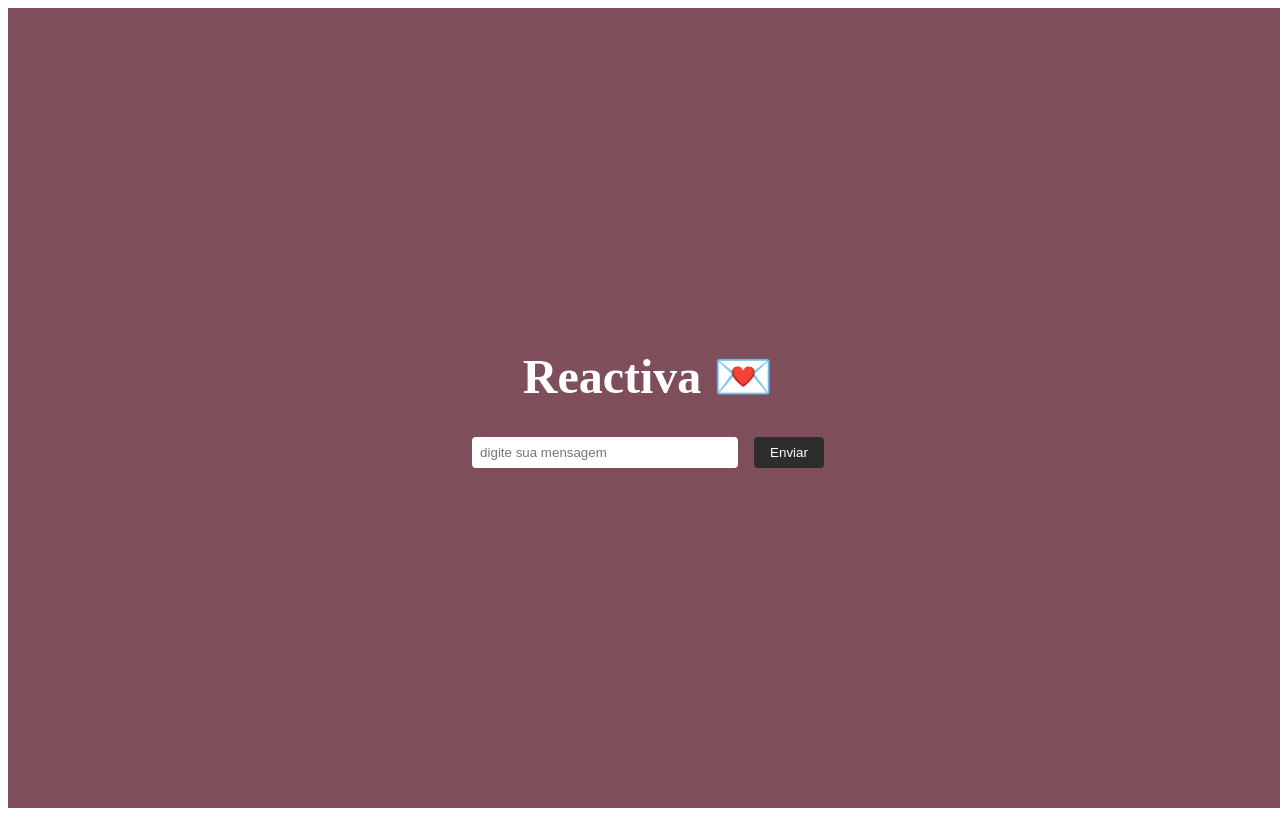
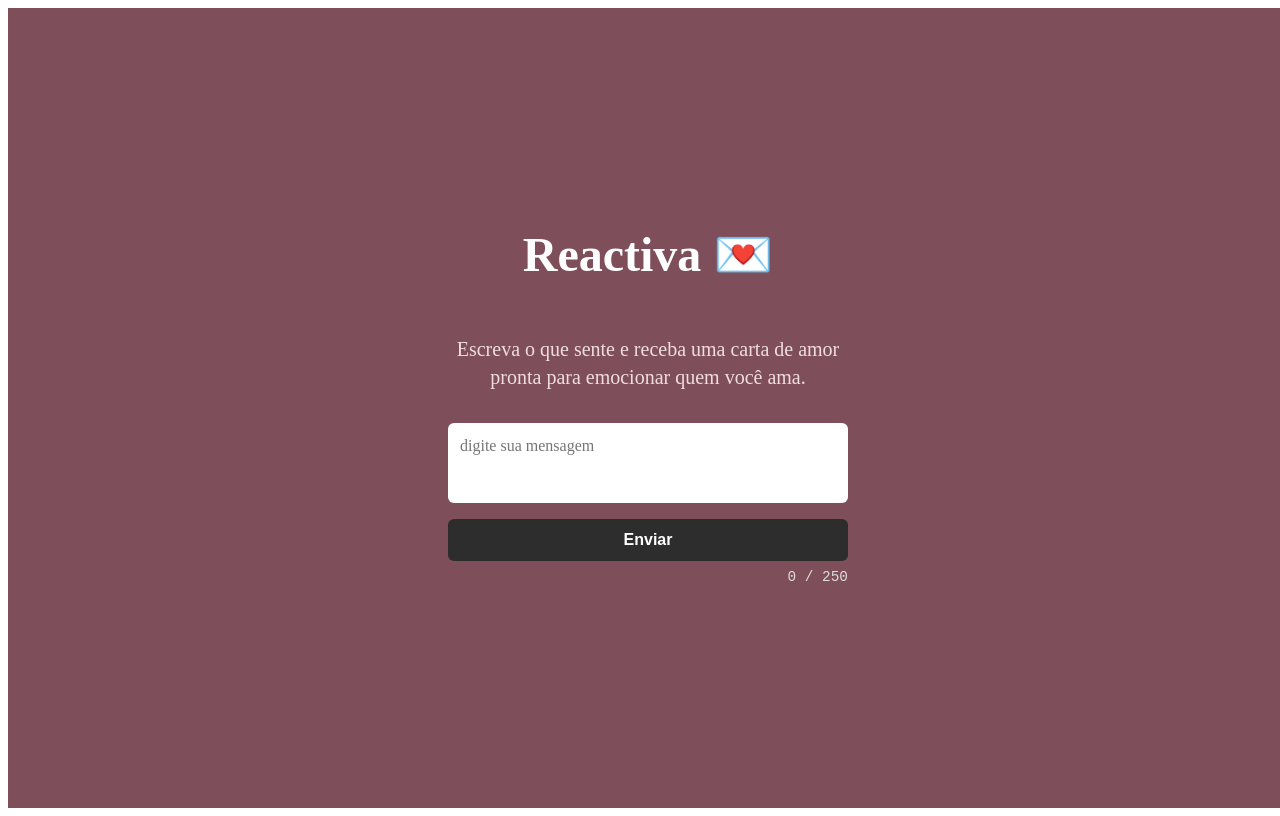
Before and after one commit to guishizuru/reactiva, a React (Vite) app in the folder reactiva-front/: page / in a window 1280 px wide. Built offline with nearby package versions, Linux system fonts and the light colour scheme.

Commit message:
feature/criação do contador de caracteres | refactor/ ajuste da home

```diff
--- a/reactiva-front/src/pages/Home.jsx
+++ b/reactiva-front/src/pages/Home.jsx
@@ -1,4 +1,4 @@
-import React, {useState} from 'react';
+import React, {useEffect, useState, useRef} from 'react';
 import MensagemCard from '../components/MensagemCard';
 
 
@@ -6,6 +6,17 @@ import MensagemCard from '../components/MensagemCard';
 export default function Home() {
     const [mensagem, setMensagem] = useState('');
     const [resposta, setResposta] = useState('');
+    const textareaRef = useRef(null);
+
+
+    useEffect(() => {
+
+        const textarea = textareaRef.current;
+        if (textarea) {
+          textarea.style.height = 'auto';
+          textarea.style.height = textarea.scrollHeight + 'px';
+        }
+      }, [mensagem]);
 
     const handleSubmit = async e => {
         e.preventDefault();
@@ -13,6 +24,7 @@ export default function Home() {
         const data = { resposta: 'Essa é a resposta simulada para: ' + mensagem };
         setResposta(data.resposta);
     };
+
 
 
     return(
@@ -28,33 +40,88 @@ export default function Home() {
             flexDirection:'column'
             }}>
             <h1 style={{fontSize: '3rem'}}>Reactiva 💌</h1>
+            <p style={{
+                 fontSize: '1.25rem',
+                 maxWidth: '400px',
+                 marginBottom: '2rem',
+                 color: '#f0dede',
+                 lineHeight: '1.4',
+                 userSelect: 'none',
+                }}>
+                Escreva o que sente e receba uma carta de amor pronta para emocionar quem você ama.
+            </p>
 
-            <form onSubmit = {handleSubmit} style = {{marginBottom: '2rem' }}>
-                <input
-                    type = 'text'
+            <form
+            onSubmit = {handleSubmit}
+            style = {{
+                marginBottom: '0.5rem',
+                width: '100%',
+                maxWidth: '400px',
+                display: 'flex',
+                flexDirection: 'column',
+                alignItems: 'stretch',
+                }}>
+                <textarea
+                    ref={textareaRef}
                     placeholder = 'digite sua mensagem'
                     value={mensagem}
+                    maxLength={250}
+                    autoComplete='off'
                     onChange={(e) => setMensagem(e.target.value)}
                     style={{
-                        padding: '0.5rem',
-                        borderRadius: '4px',
+                        width: '100%',
+                        padding: '0.75rem',
+                        borderRadius: '6px',
                         border: 'none',
-                        width: '250px',
-                        marginRight: '1rem',
+                        resize: 'none',
+                        fontFamily: 'inherit',
+                        fontSize: '1rem',
+                        boxSizing: 'border-box',
+                        color: '#000',
+                        minHeight: '80px',
+                        lineHeight: '1.4',
                     }}
+                    rows={1}
                 />
-                <button type = 'submit' style = {{
-                    padding: '0.5rem 1rem',
+                <button
+                type = 'submit'
+                style = {{
+                    marginTop: '1rem',
+                    padding: '0.75rem',
                     backgroundColor: '#2d2d2d',
                     color: 'white',
                     border: 'none',
-                    borderRadius: '4px'
-                    }}>
+                    borderRadius: '6px',
+                    cursor: 'pointer',
+                    fontSize: '1rem',
+                    fontWeight: '600',
+                    transition: 'background-color 0.3s',
+                    }}
+                    onMouseEnter={e => (e.currentTarget.style.backgroundColor = '#1f1f1f')}
+                    onMouseLeave={e => (e.currentTarget.style.backgroundColor = '#2d2d2d')}
+                    >
                     Enviar
 
                 </button>
             </form>
 
+            <div
+        style={{
+          color: '#ddd',
+          fontSize: '0.9rem',
+          fontWeight: '500',
+          maxWidth: '400px',
+          width: '100%',
+          textAlign: 'right',
+          fontFamily: 'monospace',
+          userSelect: 'none',
+          marginBottom: '2rem',
+          height: '20px',
+        }}
+      >
+        {mensagem.length} / 250
+      </div>
+
             {resposta && <MensagemCard texto = {resposta} />}
         </div>
     );
```
